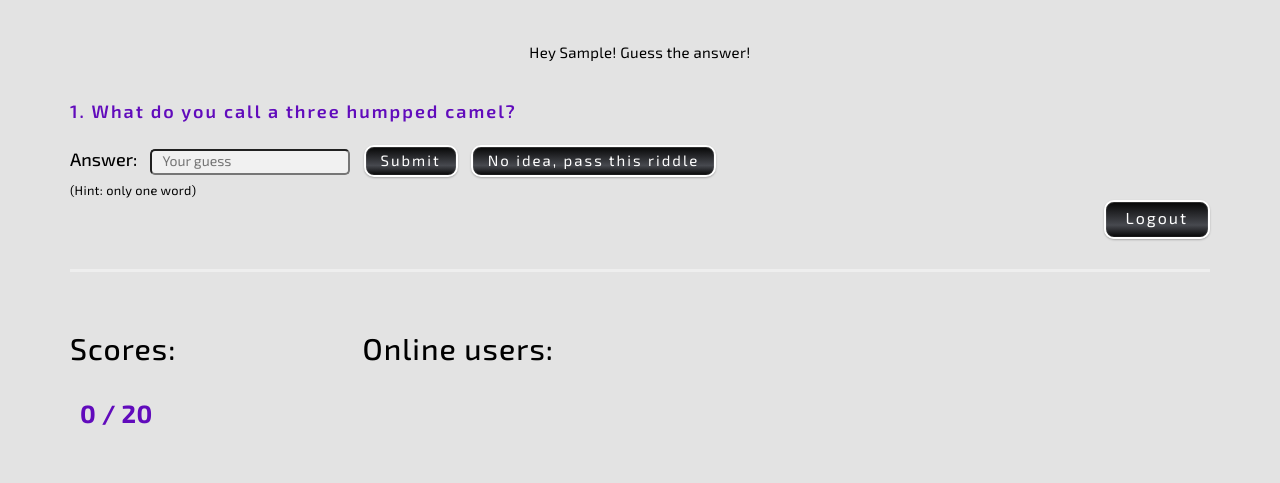
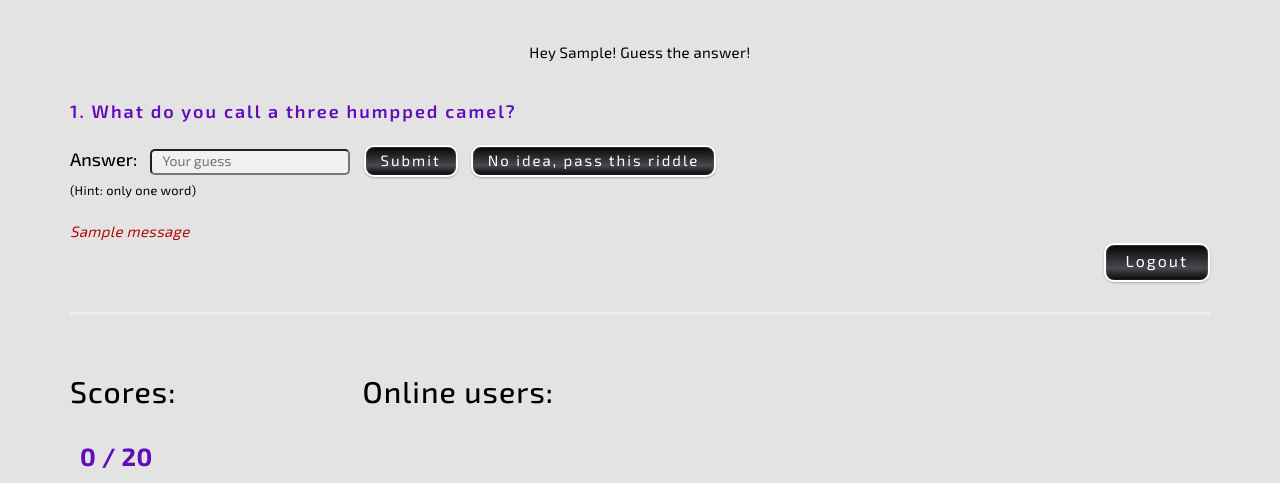
Before and after one commit to Code-Institute-Submissions/riddle-game-2, a Flask app: a page that uses templates/base.html in a window 1280 px wide. Shown: the part 159-642 px from the top of the page. Run offline with Flask 2, Linux system fonts and the light colour scheme; one stand-in notice (Sample message) is shown; some libraries are stand-ins or nearby versions.

Commit message:
display error for answer not a word, extract functions

```diff
--- a/run.py
+++ b/run.py
@@ -1,4 +1,4 @@
-from flask import Flask, render_template, redirect, request, url_for
+from flask import Flask, render_template, redirect, request, url_for, flash
 import os
 import json
 import random
@@ -45,6 +45,12 @@ def add_to_wrong_answers(username, riddle_index, answer):
     riddle_answer = (riddle_number, username.title(), answer)
     wrong_answers.append(riddle_answer)
 
+def answer_to_lowercase(answer):
+    return answer.lower()
+
+def answer_is_a_word(answer):
+    return True if answer.isalpha() else False
+
 @app.route('/')
 def index():
     top_scores = get_top_scores()
@@ -90,14 +96,14 @@ def user_play_game(username):
     scores = 0
 
     if request.method == 'POST':
-        answer = request.form['answer'].lower()
+        answer = answer_to_lowercase(request.form['answer'])
         # Get current index from template
         riddle_index = int(request.form['riddle_index'])
         riddle_number = riddle_index + 1
         # Get current scores from template
         scores = int(request.form['scores'])
         # If correct answer and not the last riddle, go to next riddle
-        if answer == riddles_data[riddle_index]['answer'].lower():
+        if answer == answer_to_lowercase(riddles_data[riddle_index]['answer']):
             if riddle_index < len(riddles_data) - 1:
                 riddle_index += 1
                 riddle_number += 1
@@ -118,8 +124,10 @@ def user_play_game(username):
                 return redirect(url_for('game_results', username=username, scores=scores))
         else:
             # Add answer to wrong answers if answer is a word
-            if answer.isalpha():
+            if answer_is_a_word(answer):
                 add_to_wrong_answers(username, riddle_index, answer)
+            else:
+                flash('This answer is not a word, try again')
     return render_template('game.html', username=username, online_users=online_users, riddles=riddles_data, riddle_index=riddle_index, riddle_number=riddle_number, wrong_answers=wrong_answers, scores=scores, all_scores=all_scores)
 
 @app.route('/results/<username>/<scores>')
--- a/static/css/style.css
+++ b/static/css/style.css
@@ -107,7 +107,8 @@ hr {
     border-top: 3px solid #eee;
 }
 
-.login-error {
+.login-error,
+.answer-error {
     margin-top: 10px;
     font-style: italic;
     color: #b10b0b;
--- a/templates/base.html
+++ b/templates/base.html
@@ -9,8 +9,8 @@
         <meta property="og:description" content="A web application game that asks players to guess the answer to a text-based riddle.">
         <link rel="stylesheet" href="https://maxcdn.bootstrapcdn.com/bootstrap/3.3.7/css/bootstrap.min.css" type="text/css" >
         <link href="https://fonts.googleapis.com/css?family=Exo+2:300,400,500,600,700,900" rel="stylesheet" >
-        <link rel="stylesheet" href="{{ url_for('static', filename='css/style.css') }}" type="text/css" />
-        <!-- <link rel="stylesheet" type="text/css" href="/static/css/style.css?q=13750" > -->
+        <!-- <link rel="stylesheet" href="{{ url_for('static', filename='css/style.css') }}" type="text/css" /> -->
+        <link rel="stylesheet" type="text/css" href="/static/css/style.css?q=13665750" >
         <title>Riddle Game</title>
     </head>
 
--- a/templates/game.html
+++ b/templates/game.html
@@ -20,6 +20,15 @@
             <button type="submit" name="btn_pass" class="btn-pass" >No idea, pass this riddle</button>
 
             <p><small>(Hint: only one word)</small></p>
+
+
+            {% with messages = get_flashed_messages() %}
+                {% if messages %}
+                    {% for message in messages %}
+                        <p class="answer-error">{{ message }}</p>
+                    {% endfor %}
+                {% endif %}
+            {% endwith %}
 
             <a class="btn-logout-play-again float-right" href="{{ url_for('logout_user', username=username) }}">Logout</a>
 
```
